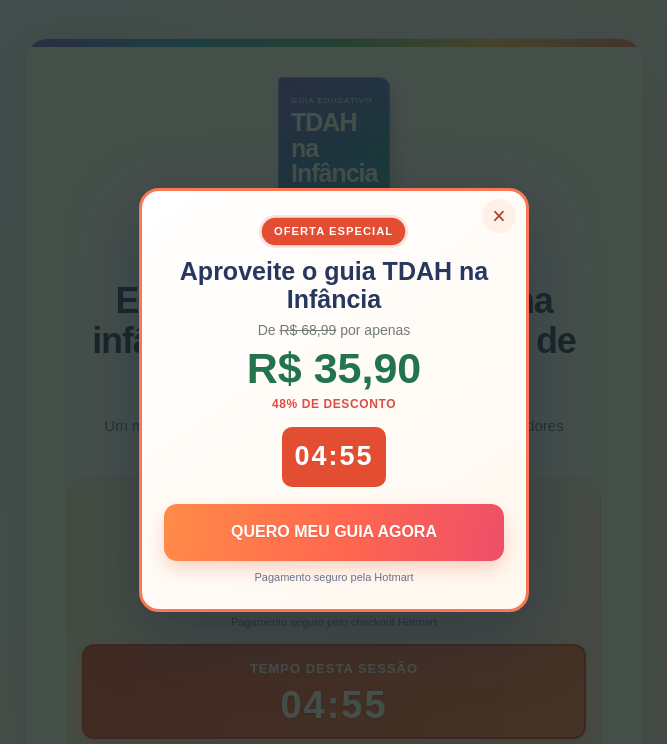
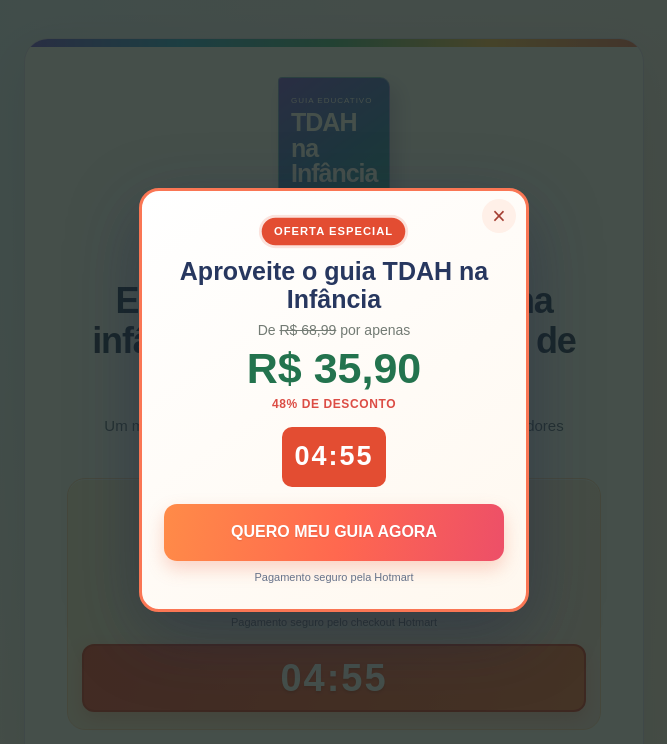
Before and after one commit to delwen98/editora-floquinhos, a plain HTML site: page index.html in a window 1280 px wide. Shown: the top 744 px of the page, without its empty margins (306-973 px from the left). Drawn offline with Linux system fonts and the light colour scheme.

Commit message:
Remove rótulo tempo desta sessão

```diff
--- a/index.html
+++ b/index.html
@@ -64,7 +64,7 @@ h1{color:#24335b}
 <p class="old-price">De <s>R$ 68,99</s> por</p>
 <div class="discount">48% DE DESCONTO</div>
 <div class="price">R$ 35,90<small>Pagamento seguro pelo checkout Hotmart</small></div>
-<div class="timer" aria-live="off"><span>Tempo desta sessão</span><strong id="countdown">05:00</strong></div>
+<div class="timer" aria-live="off"><strong id="countdown">05:00</strong></div>
 
 </div>
 <a class="cta" href="https://go.hotmart.com/J108528450E" target="_blank" rel="noopener">QUERO MEU GUIA AGORA</a>
```
